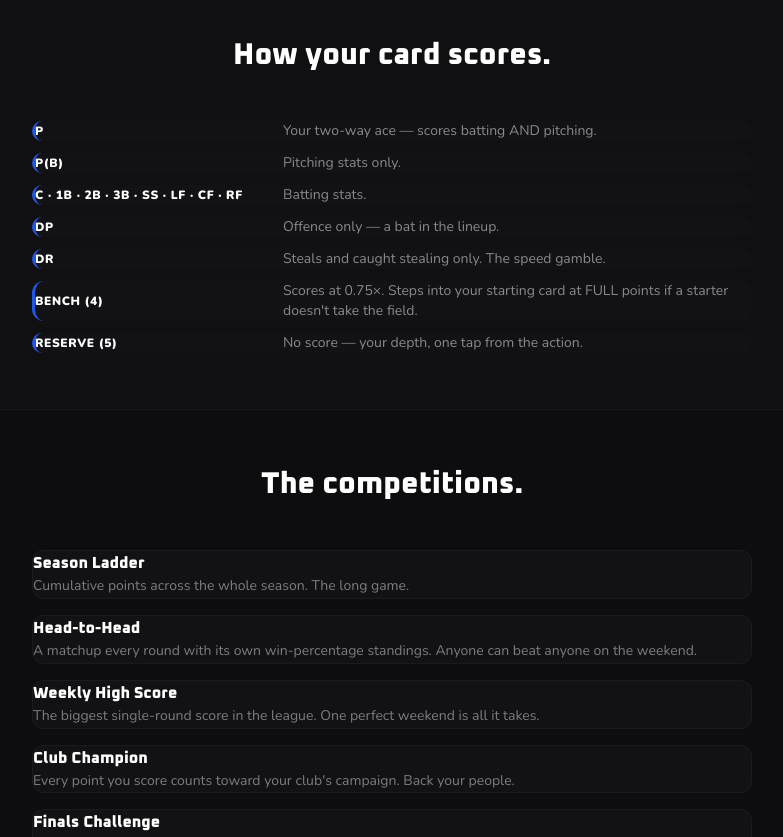
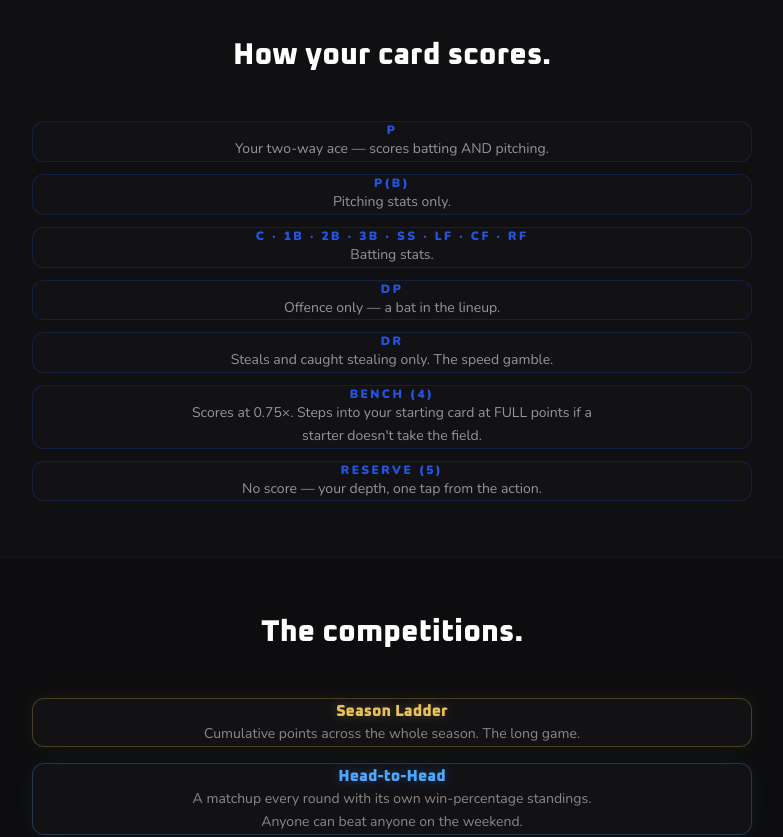
Before and after one commit to N8Nuks/grassrootsfantasy, a Next.js app: page /nfs/scoring in a window 1280 px wide. Shown: the part 720-1557 px from the top of the page, without its empty margins (248-1031 px from the left). Built offline with nearby package versions, Linux system fonts and the light colour scheme; no server answers.

Commit message:
Scoring page: centred slot rules, colour-coded competitions

```diff
--- a/app/nfs/scoring/page.tsx
+++ b/app/nfs/scoring/page.tsx
@@ -38,11 +38,11 @@ const slots = [
 ]
 
 const boards = [
-  { t: 'Season Ladder', d: 'Cumulative points across the whole season. The long game.' },
-  { t: 'Head-to-Head', d: 'A matchup every round with its own win-percentage standings. Anyone can beat anyone on the weekend.' },
-  { t: 'Weekly High Score', d: 'The biggest single-round score in the league. One perfect weekend is all it takes.' },
-  { t: 'Club Champion', d: 'Every point you score counts toward your club\'s campaign. Back your people.' },
-  { t: 'Finals Challenge', d: 'A separate competition across the finals series — fresh packs every round, its own champion.' },
+  { t: 'Season Ladder', c: '#E8C15A', d: 'Cumulative points across the whole season. The long game.' },
+  { t: 'Head-to-Head', c: '#4DA6FF', d: 'A matchup every round with its own win-percentage standings. Anyone can beat anyone on the weekend.' },
+  { t: 'Weekly High Score', c: '#FF8C42', d: 'The biggest single-round score in the league. One perfect weekend is all it takes.' },
+  { t: 'Club Champion', c: '#3FBF63', d: 'Every point you score counts toward your Club\'s campaign. Back your people.' },
+  { t: 'Finals Challenge', c: '#B57BFF', d: 'A separate competition across the finals series — fresh packs every round, its own champion.' },
 ]
 
 export default function Scoring() {
@@ -99,9 +99,9 @@ export default function Scoring() {
           <h2 className="text-2xl sm:text-3xl font-black text-white text-center" style={{ fontFamily: 'var(--font-heading)', marginBottom: "48px" }}>How your card scores.</h2>
           <div className="flex flex-col gap-3">
             {slots.map(s => (
-              <div key={s.slot} className="rounded-xl px-6 py-4 flex flex-col sm:flex-row sm:items-center gap-2 sm:gap-6" style={{ background: '#121215', borderLeft: `3px solid ${COBALT}` }}>
-                <span className="text-xs font-black uppercase tracking-wider text-white sm:w-56 shrink-0">{s.slot}</span>
-                <span className="text-sm text-white/50">{s.rule}</span>
+              <div key={s.slot} className="rounded-xl px-6 py-5 text-center" style={{ background: '#121215', border: `1px solid ${COBALT}35` }}>
+                <span className="block text-xs font-black uppercase tracking-[0.2em] mb-1.5" style={{ color: COBALT }}>{s.slot}</span>
+                <span className="block text-sm text-white/55 leading-relaxed" style={{ maxWidth: '440px', marginLeft: 'auto', marginRight: 'auto' }}>{s.rule}</span>
               </div>
             ))}
           </div>
@@ -114,9 +114,9 @@ export default function Scoring() {
           <h2 className="text-2xl sm:text-3xl font-black text-white text-center" style={{ fontFamily: 'var(--font-heading)', marginBottom: "48px" }}>The competitions.</h2>
           <div className="flex flex-col gap-4">
             {boards.map(b => (
-              <div key={b.t} className="rounded-xl px-6 py-5" style={{ background: '#121215', border: '1px solid #ffffff0a' }}>
-                <h3 className="text-base font-black text-white mb-1" style={{ fontFamily: 'var(--font-heading)' }}>{b.t}</h3>
-                <p className="text-sm text-white/45 leading-relaxed">{b.d}</p>
+              <div key={b.t} className="rounded-xl px-6 py-6 text-center" style={{ background: '#121215', border: `1px solid ${b.c}40`, boxShadow: `0 0 20px ${b.c}12` }}>
+                <h3 className="text-base font-black mb-2" style={{ fontFamily: 'var(--font-heading)', color: b.c, textShadow: `0 0 12px ${b.c}50` }}>{b.t}</h3>
+                <p className="text-sm text-white/50 leading-relaxed" style={{ maxWidth: '440px', marginLeft: 'auto', marginRight: 'auto' }}>{b.d}</p>
               </div>
             ))}
           </div>
```
